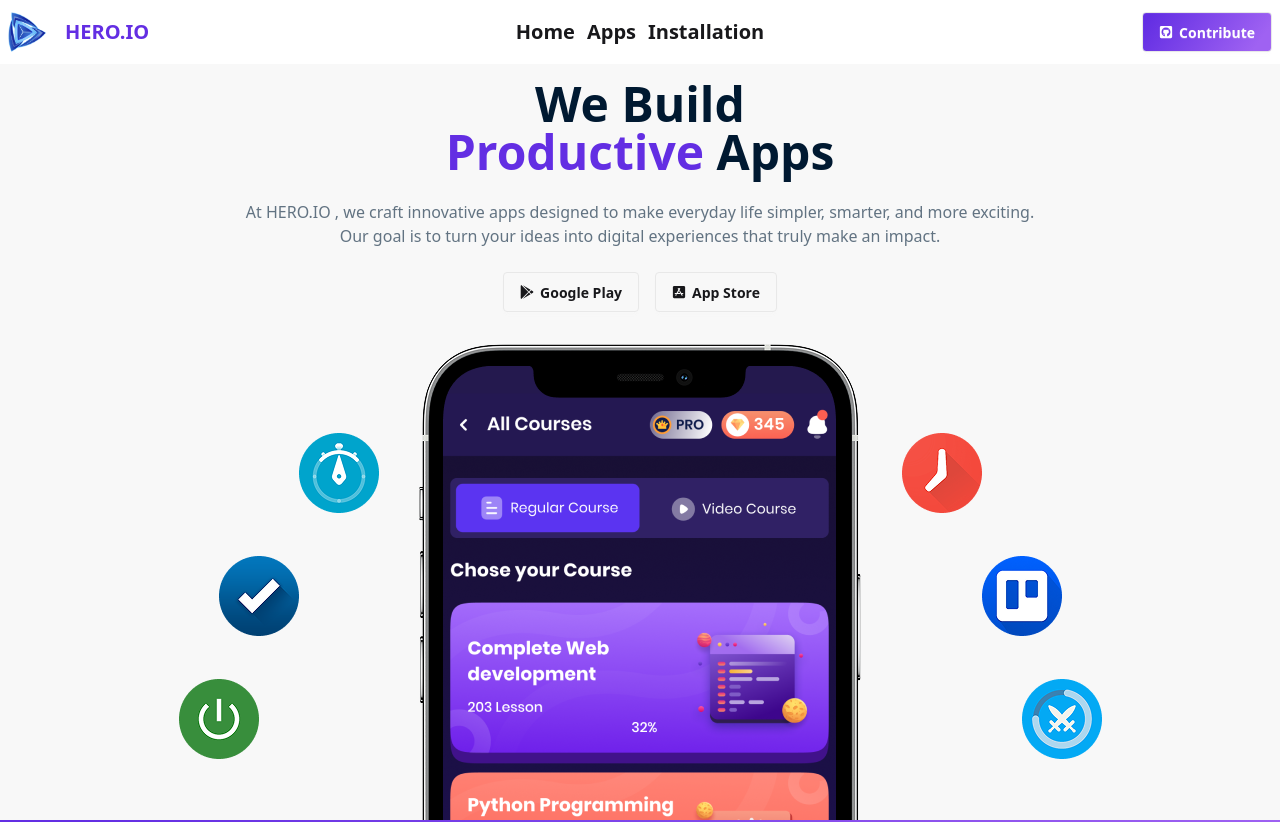
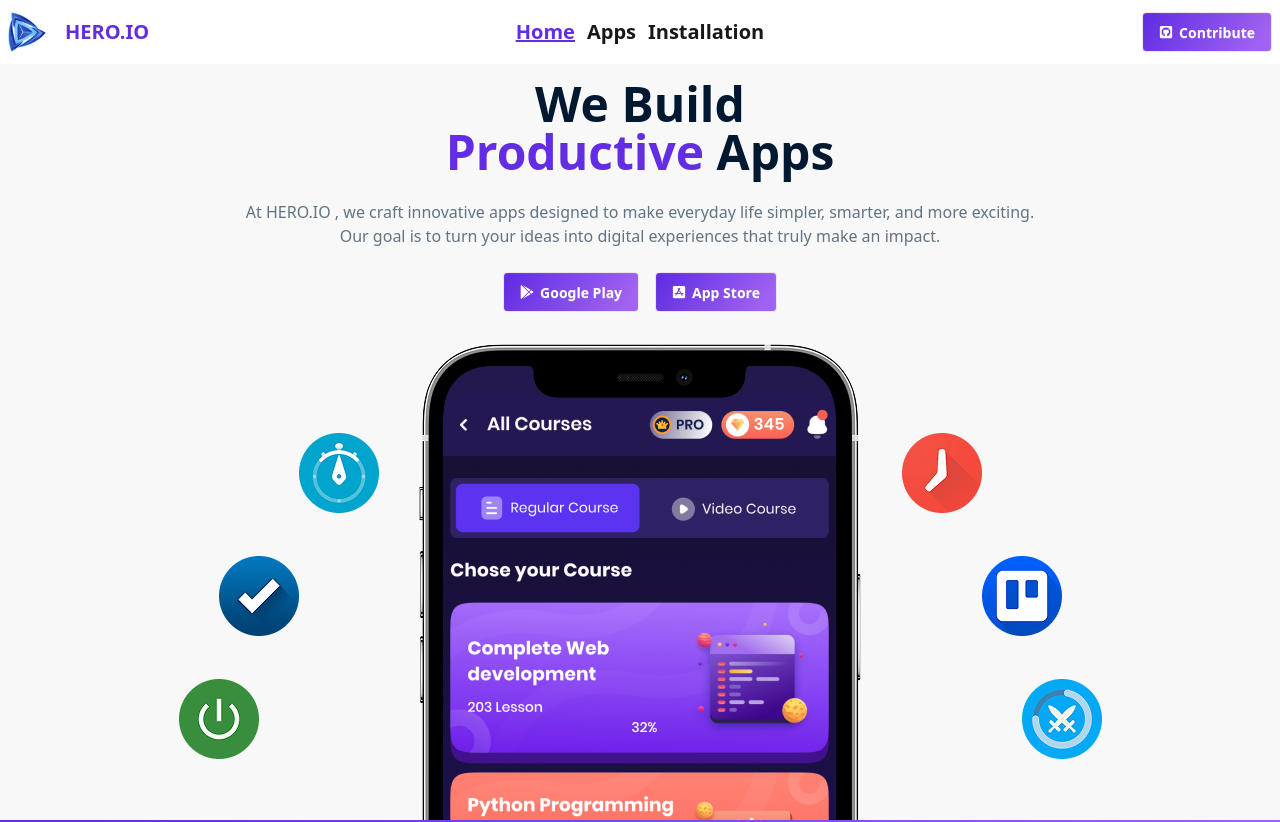
Before and after one commit to aftabuddin007/tools-store, a React (Vite) app: page / in a window 1280 px wide. Shown: the top 822 px of the page. Built offline with nearby package versions, Linux system fonts and the light colour scheme.

Commit message:
add toastify funtionality

```diff
--- a/package.json
+++ b/package.json
@@ -18,6 +18,7 @@
     "react-dom": "^19.1.1",
     "react-icons": "^5.5.0",
     "react-router": "^7.9.3",
+    "react-toastify": "^11.0.5",
     "recharts": "^3.2.1",
     "tailwindcss": "^4.1.14"
   },
--- a/src/Components/Header/Header.jsx
+++ b/src/Components/Header/Header.jsx
@@ -1,8 +1,17 @@
 import React from 'react';
 import logo from '../../assets/logo.png'
-import { Link } from 'react-router';
+import { Link, NavLink } from 'react-router';
 import { FaGithubSquare } from "react-icons/fa";
 const Header = () => {
+
+const navlinkClass = ({isActive})=>
+  isActive?'text-[#632EE3] underline font-bold':'hover:text-[#632EE3] hover:underline';
+
+
+
+
+
+
     return (
         <div className='max-w-7xl mx-auto shadow-sm'>
           <div className="navbar bg-base-100 ">
@@ -14,10 +23,10 @@ const Header = () => {
       <ul
         tabIndex={0}
         className="menu menu-sm dropdown-content bg-base-100 rounded-box z-1 mt-3 w-52 p-2 shadow">
-       <Link to='/'><a className='hover:text-[#632EE3] hover:underline '>Home</a></Link>
-      <Link to='/products'><a className='hover:text-[#632EE3] hover:underline'>Apps</a></Link>
+       <NavLink to='/' className={navlinkClass}><a >Home</a></NavLink>
+      <NavLink to='/products' className={navlinkClass}><a >Apps</a></NavLink>
 
-      <Link to='/install'><a className='hover:text-[#632EE3] hover:underline'>Installation</a></Link>
+      <NavLink to='/install' className={navlinkClass}><a >Installation</a></NavLink>
       </ul>
     </div>
     <div className='flex'>
@@ -28,10 +37,10 @@ const Header = () => {
   </div>
   <div className="navbar-center hidden lg:flex  ">
     <ul className="menu menu-horizontal px-1 gap-3 text-xl font-semibold">
-      <Link to='/'><a className='hover:text-[#632EE3] hover:underline '>Home</a></Link>
-      <Link to='/products'><a className='hover:text-[#632EE3] hover:underline'>Apps</a></Link>
+      <NavLink to='/' className={navlinkClass}><a >Home</a></NavLink>
+      <NavLink to='/products' className={navlinkClass}><a >Apps</a></NavLink>
 
-      <Link to='/install'><a className='hover:text-[#632EE3] hover:underline'>Installation</a></Link>
+      <NavLink to='/install' className={navlinkClass}><a >Installation</a></NavLink>
     </ul>
   </div>
   <div className="navbar-end ">
--- a/src/main.jsx
+++ b/src/main.jsx
@@ -4,6 +4,7 @@ import './index.css'
 import App from './App.jsx'
 import router from './Routes/Routes.jsx'
 import { RouterProvider } from 'react-router'
+import { ToastContainer } from 'react-toastify'
 
 
 
@@ -12,5 +13,6 @@ createRoot(document.getElementById('root')).render(
   <StrictMode>
 
     <RouterProvider router={router}></RouterProvider>
+    <ToastContainer className='position="top-center" autoClose={3000}'></ToastContainer>
   </StrictMode>,
 )
--- a/src/pages/Banner/Banner.jsx
+++ b/src/pages/Banner/Banner.jsx
@@ -16,8 +16,8 @@ const Banner = () => {
         At HERO.IO , we craft innovative apps designed to make everyday life simpler, smarter, and more exciting. <br /> Our goal is to turn your ideas into digital experiences that truly make an impact.
       </p>
       <div className=' mb-8'>
-              <Link to='https://play.google.com/store/games?hl=en' className="btn mr-4"><FaGooglePlay />Google Play</Link>
-      <Link to='https://www.apple.com/app-store/' className="btn "><FaAppStoreIos />
+              <Link to='https://play.google.com/store/games?hl=en' className="btn mr-4 text-[white] bg-[linear-gradient(125deg,#632EE3_5.68%,#9F62F2_88.38%)]"><FaGooglePlay />Google Play</Link>
+      <Link to='https://www.apple.com/app-store/' className="btn text-[white] bg-[linear-gradient(125deg,#632EE3_5.68%,#9F62F2_88.38%)]"><FaAppStoreIos />
 App Store</Link>
     </div>
     <img src={hero} alt="" />
--- a/src/pages/Installation/Installation.jsx
+++ b/src/pages/Installation/Installation.jsx
@@ -3,6 +3,8 @@ import AllError from '../../AllError/AllError';
 import AppError from '../../AllError/AppError';
 import { FaDownload } from "react-icons/fa6";
 import { FaStar } from "react-icons/fa";
+import { toast } from 'react-toastify';
+// import { toast } from 'react-toastify';
 
 const Installation = () => {
 
@@ -40,7 +42,7 @@ const handleRemove =  id =>{
         setInstallList(updatedList)
 
         localStorage.setItem('wishlist',JSON.stringify(updatedList))
-        return alert('remove the product')
+        return toast('remove the product')
     }
 
 
@@ -65,7 +67,7 @@ const handleRemove =  id =>{
 
         <div>
             {
-                sortItem.map(p=>((<div className='flex justify-between px-10 items-center  p-3 bg-[#ffffff] mb-3'>
+                sortItem.map(p=>(<div className='flex justify-between px-10 items-center  p-3 bg-[#ffffff] mb-3'>
                 <div className=' flex gap-4 items-center'>
                 <img className='h-[100px]' src={p.image} alt="" />
                 <div>
@@ -83,7 +85,7 @@ const handleRemove =  id =>{
                 <div className='flex gap-10'>
 
                     <button onClick={()=>handleRemove(p.id)} className='btn  btn-accent'>Delete</button>
-                </div></div>)))
+                </div></div>))
             }
         </div>
 
--- a/src/pages/ProductDetails/ProductDetails.jsx
+++ b/src/pages/ProductDetails/ProductDetails.jsx
@@ -5,6 +5,7 @@ import { LuDownload } from "react-icons/lu";
 import { FaStar } from "react-icons/fa";
 import { BiLike } from "react-icons/bi";
 import { Bar, BarChart, CartesianGrid, Legend, ResponsiveContainer, Tooltip, XAxis, YAxis } from 'recharts';
+import { toast} from 'react-toastify';
 
 
 
@@ -26,8 +27,7 @@ const ProductDetails = () => {
       let updatedList = []
         if(existingList){
           // const isDuplicated = existingList.some(p=>p.id === product.id)
-          // if(isDuplicated)
-          //   return alert ("soorryy vvaaaiii")
+
 
            updatedList = [...existingList,product]
         }else{
@@ -36,8 +36,9 @@ const ProductDetails = () => {
 
 
 
+
     localStorage.setItem('wishlist',JSON.stringify(updatedList))
-  return alert('add the app')
+  return toast ("Your Application is add the Installations")
   }
 
 
@@ -139,6 +140,7 @@ const ProductDetails = () => {
         </div>
         </div>
     );
+
 };
 
 export default ProductDetails;
```
Also changed, not shown: 1 other file (tests, documents, lock files or other folders).
